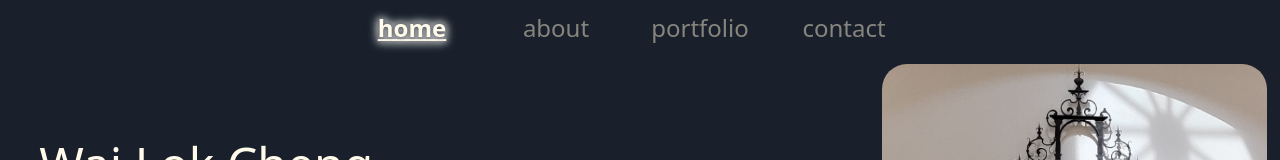
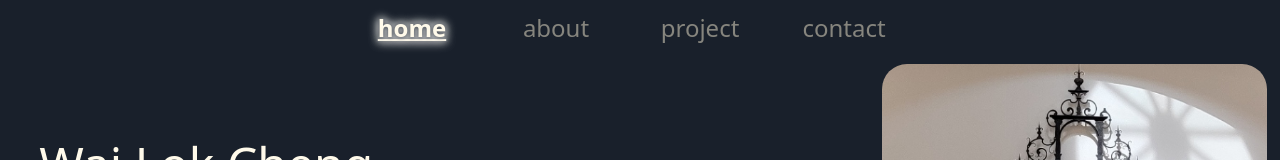
Before and after one commit to lok020/portfolio, a React (Create React App) app: page / in a window 1280 px wide. Shown: the top 160 px of the page. Built offline with nearby package versions, Linux system fonts and the light colour scheme.

Commit message:
rename portfolio to project on header

```diff
--- a/src/Component/Body.js
+++ b/src/Component/Body.js
@@ -2,6 +2,7 @@ import React, { Component } from 'react';
 
 import Home from './Home';
 import About from './About';
+import Project from './Project';
 import Contact from './Contact';
 
 // CSS & SCSS
@@ -30,6 +31,8 @@ class Body extends Component {
       display.push(<Home key={"home"}/>);
     else if (current_page === "about")
       display.push(<About key={"about"}/>);
+    else if (current_page === "project")
+      display.push(<Project key={"project"}/>);
     else if (current_page === "contact")
       display.push(<Contact key={"contact"}/>);
 
--- a/src/Component/Header.js
+++ b/src/Component/Header.js
@@ -6,7 +6,7 @@ import { Row, Col } from 'react-bootstrap';
 import '../CSS/Header.scss';
 
 class Header extends Component {
-  header_selection_list = [ "home", "about", "portfolio", "contact" ];
+  header_selection_list = [ "home", "about", "project", "contact" ];
   //timeloop = null;
 
   constructor(props) {
```
